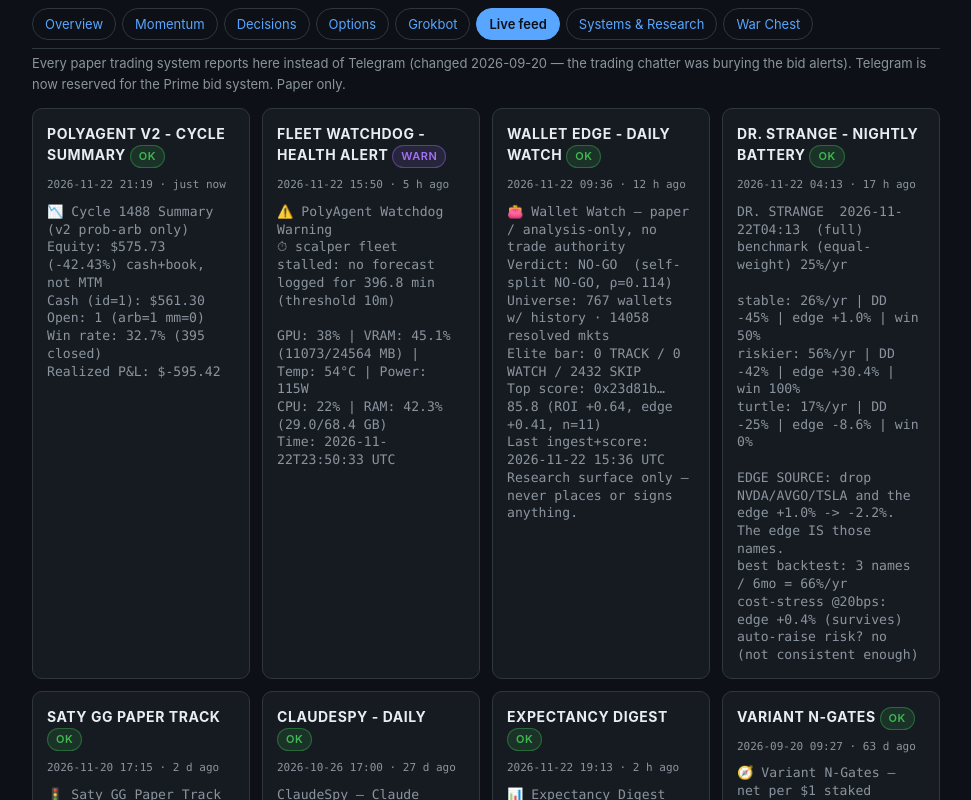
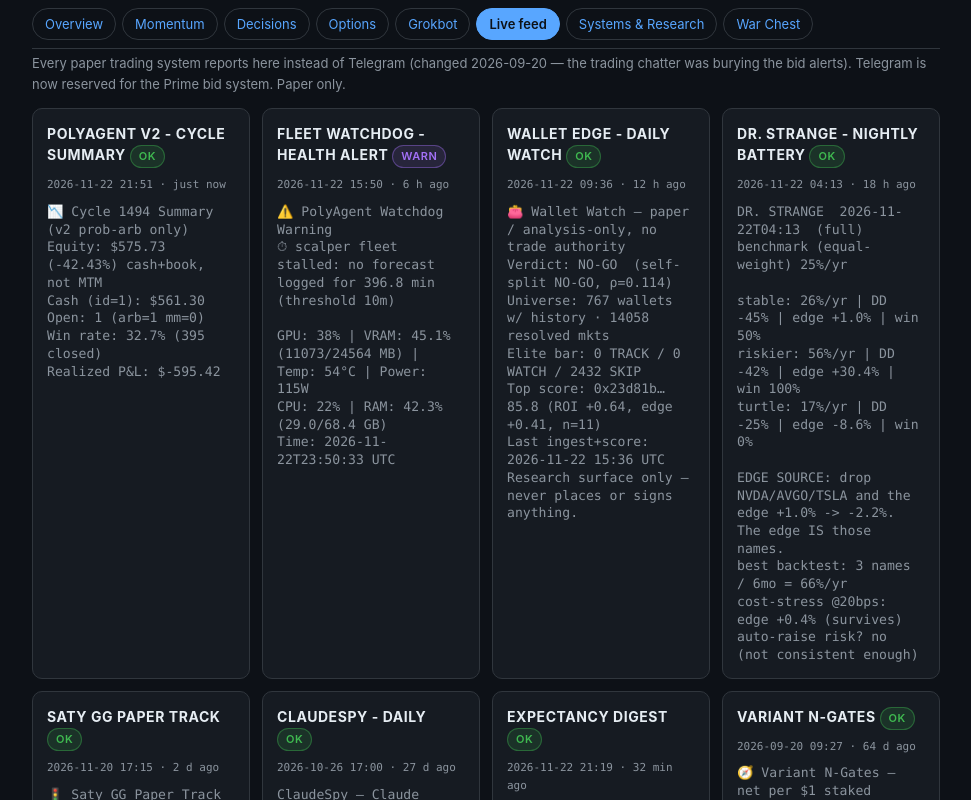
Before and after one commit to robaireym-png/darit-dashboard, a plain HTML site: page index.html in a window 1280 px wide. Both pictures are taken after a click on the link 525 px from the left and 1025 px from the top of the page. Shown: the part 170-970 px from the top of the page, without its empty margins (154-1125 px from the left). Drawn offline with Linux system fonts and the light colour scheme.

Commit message:
live system feed 2026-11-22 21:51

```diff
--- a/index.html
+++ b/index.html
@@ -202,13 +202,13 @@
   <h2 id="feed">Live system feed</h2>
   <p class="note">Every paper trading system reports here instead of Telegram (changed 2026-09-20 &mdash; the trading chatter was burying the bid alerts). Telegram is now reserved for the Prime bid system. Paper only.</p>
   <div class="grid">
-  <div class="card"><h3>PolyAgent v2 - cycle summary <span class="pill p-live">ok</span></h3><div class="mut mono">2026-11-22 21:19 &middot; just now</div><pre class="mono" style="white-space:pre-wrap;word-break:break-word;margin:.6rem 0 0;font-size:.82rem;line-height:1.35">📉 Cycle 1488 Summary (v2 prob-arb only)
+  <div class="card"><h3>PolyAgent v2 - cycle summary <span class="pill p-live">ok</span></h3><div class="mut mono">2026-11-22 21:51 &middot; just now</div><pre class="mono" style="white-space:pre-wrap;word-break:break-word;margin:.6rem 0 0;font-size:.82rem;line-height:1.35">📉 Cycle 1494 Summary (v2 prob-arb only)
 Equity: $575.73 (-42.43%) cash+book, not MTM
 Cash (id=1): $561.30
 Open: 1 (arb=1 mm=0)
 Win rate: 32.7% (395 closed)
 Realized P&amp;L: $-595.42</pre></div>
-  <div class="card"><h3>Fleet watchdog - health alert <span class="pill p-gate">warn</span></h3><div class="mut mono">2026-11-22 15:50 &middot; 5 h ago</div><pre class="mono" style="white-space:pre-wrap;word-break:break-word;margin:.6rem 0 0;font-size:.82rem;line-height:1.35">⚠️ PolyAgent Watchdog Warning
+  <div class="card"><h3>Fleet watchdog - health alert <span class="pill p-gate">warn</span></h3><div class="mut mono">2026-11-22 15:50 &middot; 6 h ago</div><pre class="mono" style="white-space:pre-wrap;word-break:break-word;margin:.6rem 0 0;font-size:.82rem;line-height:1.35">⚠️ PolyAgent Watchdog Warning
 ⏱ scalper fleet stalled: no forecast logged for 396.8 min (threshold 10m)
 
 GPU: 38% | VRAM: 45.1% (11073/24564 MB) | Temp: 54°C | Power: 115W
@@ -221,7 +221,7 @@ Elite bar: 0 TRACK / 0 WATCH / 2432 SKIP
 Top score: 0x23d81b… 85.8 (ROI +0.64, edge +0.41, n=11)
 Last ingest+score: 2026-11-22 15:36 UTC
 Research surface only — never places or signs anything.</pre></div>
-  <div class="card"><h3>Dr. Strange - nightly battery <span class="pill p-live">ok</span></h3><div class="mut mono">2026-11-22 04:13 &middot; 17 h ago</div><pre class="mono" style="white-space:pre-wrap;word-break:break-word;margin:.6rem 0 0;font-size:.82rem;line-height:1.35">DR. STRANGE  2026-11-22T04:13  (full)
+  <div class="card"><h3>Dr. Strange - nightly battery <span class="pill p-live">ok</span></h3><div class="mut mono">2026-11-22 04:13 &middot; 18 h ago</div><pre class="mono" style="white-space:pre-wrap;word-break:break-word;margin:.6rem 0 0;font-size:.82rem;line-height:1.35">DR. STRANGE  2026-11-22T04:13  (full)
 benchmark (equal-weight) 25%/yr
 
 stable: 26%/yr | DD -45% | edge +1.0% | win 50%
@@ -249,7 +249,7 @@ Paper only · shares GG approx · not advice</pre></div>
 144d reconstructed · obs 78d · $50,000
 Top ZETA +116.0% · Lag ARDX -49.6%
 ⚠️ UNVERIFIED holdings recon · not official NAV · risk metrics deferred &amp;lt;60d</pre></div>
-  <div class="card"><h3>Expectancy digest <span class="pill p-live">ok</span></h3><div class="mut mono">2026-11-22 19:13 &middot; 2 h ago</div><pre class="mono" style="white-space:pre-wrap;word-break:break-word;margin:.6rem 0 0;font-size:.82rem;line-height:1.35">📊 Expectancy Digest (net, fee/fill-corrected)
+  <div class="card"><h3>Expectancy digest <span class="pill p-live">ok</span></h3><div class="mut mono">2026-11-22 21:19 &middot; 32 min ago</div><pre class="mono" style="white-space:pre-wrap;word-break:break-word;margin:.6rem 0 0;font-size:.82rem;line-height:1.35">📊 Expectancy Digest (net, fee/fill-corrected)
 CLEAN WEEK (from 2026-07-07T23:06Z, reassess 2026-07-14) — HEADLINE:
   NET E[trade] $-3.619 | n=350 (gate n≥100)
   95% CI [-4.887, -2.383] | cohort NET $-1266.81
@@ -257,7 +257,7 @@ secondary context (NOT the 7/14 decision window):
   post-baseline $-3.507 (n=366) | trailing30 $+0.593 | all-time NET $-1446.77
 Calibration (Brier): model 0.9715 vs market 0.1197 (edge -0.8518)
 Closed (all-time): 395
-Shadow forecasts: 1827632 resolved / 5760279 logged
+Shadow forecasts: 1827632 resolved / 5764477 logged
 Open exposure: $128.68 | v2 cash $561.30
 WR vs breakeven by entry price:
   ✅ 0.00-0.15: WR 24% (breakeven 10%, n=29)
@@ -268,7 +268,7 @@ v6_set_maker (two-sided resting set-arb; makers pay 0):
   attempted sets 892 | completion 24% | orphan 35%
   ⚠️ orphan net/$1 $-0.299 (fair ≈ 0.00; below -0.02 = adversely selected)
   NET per attempted set $-0.044</pre></div>
-  <div class="card"><h3>Variant n-gates <span class="pill p-live">ok</span></h3><div class="mut mono">2026-09-20 09:27 &middot; 63 d ago</div><pre class="mono" style="white-space:pre-wrap;word-break:break-word;margin:.6rem 0 0;font-size:.82rem;line-height:1.35">🧭 Variant N-Gates — net per $1 staked (normalized) · markout_5m
+  <div class="card"><h3>Variant n-gates <span class="pill p-live">ok</span></h3><div class="mut mono">2026-09-20 09:27 &middot; 64 d ago</div><pre class="mono" style="white-space:pre-wrap;word-break:break-word;margin:.6rem 0 0;font-size:.82rem;line-height:1.35">🧭 Variant N-Gates — net per $1 staked (normalized) · markout_5m
 headline is size-invariant across bankroll changes; verdicts key to n, not dates; nothing retired below its retirement-n
 
 v2_baseline $567 · n 193/60→200
```
